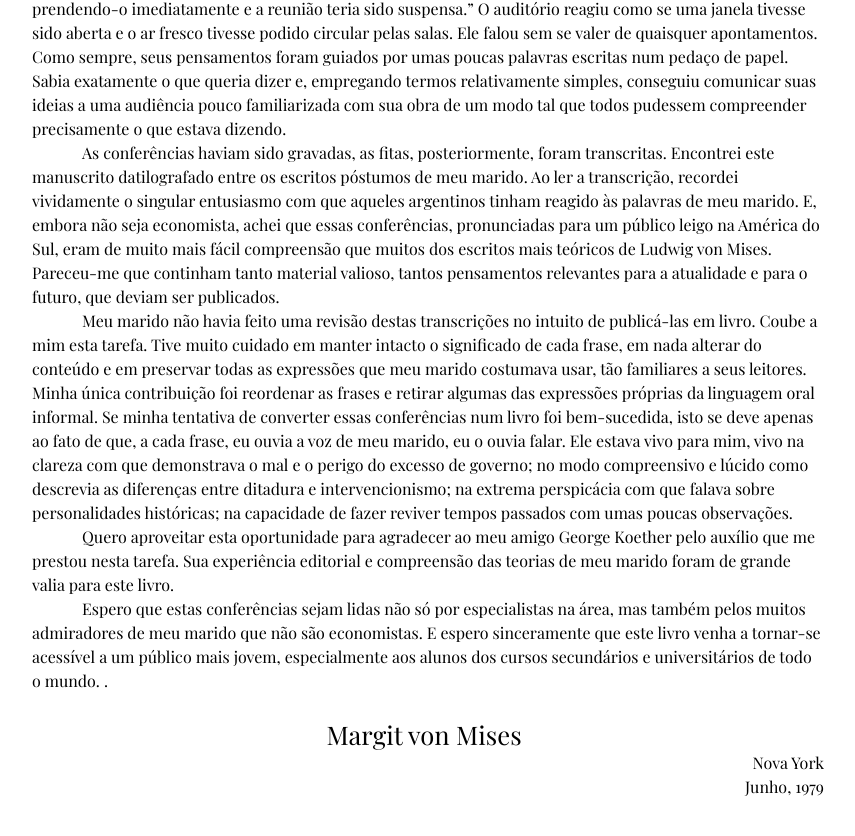
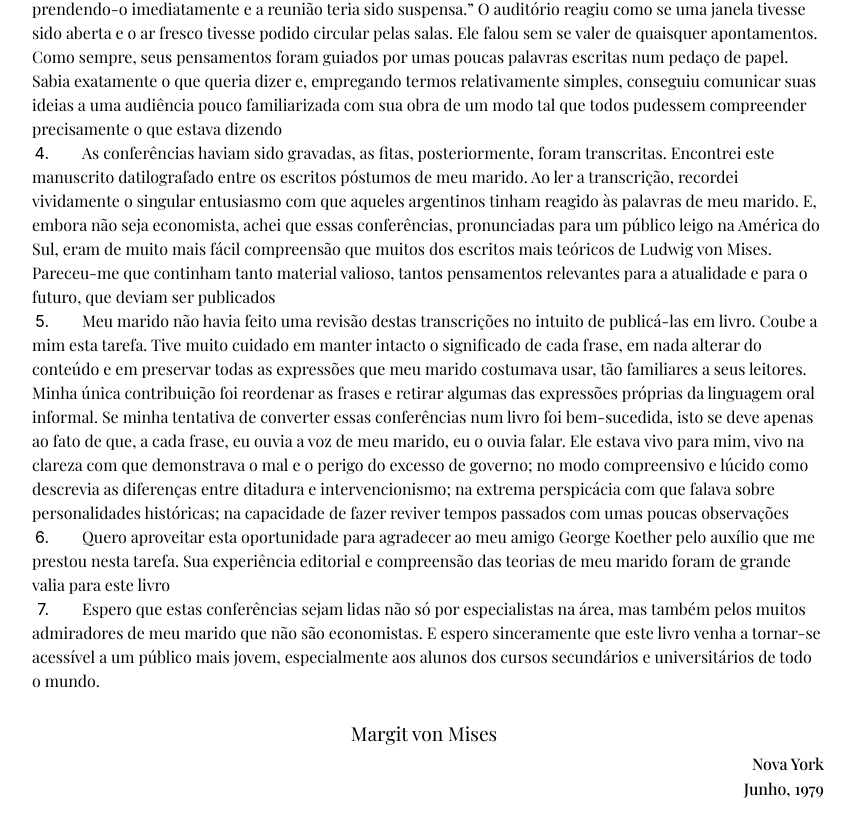
Before and after one commit to irenaldojs/seis-li-oes-mises, a React (Vite) app: page /prefacio in a window 1280 px wide. Shown: the part 636-1472 px from the top of the page, without its empty margins (216-1071 px from the left). Built offline with nearby package versions, Linux system fonts and the light colour scheme; a web font is replaced by a local one.

Commit message:
ajust mark color

```diff
--- a/src/components/ContainerComponent/index.tsx
+++ b/src/components/ContainerComponent/index.tsx
@@ -1,6 +1,7 @@
 import { Bookmark } from "@mui/icons-material";
 import { Box, Typography } from "@mui/material";
 import { useMark } from "../../store/mark";
+import { useMode } from "../../store/mode";
 
 type ContainerComponentProps = {
   children?: React.ReactNode;
@@ -18,6 +19,7 @@ export default function ContainerComponent({
   subtitle,
 }: ContainerComponentProps) {
   const { page, verse, setMark } = useMark((state) => state);
+  const { theme } = useMode((state) => state);
   const pageName = window.location.pathname.split("#")[0];
   const textFormat = text?.split(".\n ").filter((child) => {
     const part = child.trim();
@@ -62,22 +64,28 @@ export default function ContainerComponent({
                   gap={2}
                   sx={{ cursor: "pointer" }}
                   position={"relative"}
+                  color={theme === "light" ? "grey" : "white"}
                   onClick={() => setMark(pageName, index)}
                 >
                   <Box position={"absolute"} alignItems={"start"} right={-50}>
-                    {pageName === page && verse === index && <Bookmark />}
+                    {pageName === page && verse === index && (
+                      <Bookmark color="inherit" />
+                    )}
                   </Box>
 
-                  <Box position={"absolute"} right={-25}>
+                  <Box
+                    position={"absolute"}
+                    right={-25}
+                    color={theme === "light" ? "black" : "white"}
+                  >
                     <span id={index.toString()}>{index + 1 + "."}</span>
                   </Box>
                 </Box>
-                <Typography variant="body1">{child}.</Typography>
+                <Typography variant="body1">{child}</Typography>
               </Box>
             </div>
           ))}
         </Box>
-
         {children}
       </Box>
     </Box>
--- a/src/pages/Capitalismo/index.tsx
+++ b/src/pages/Capitalismo/index.tsx
@@ -457,8 +457,7 @@ métodos do capitalismo, embora essa aplicação não tenha sido
 completa em todos os pontos. Todo país pode experimentar o
 mesmo “milagre” de recuperação econômica, embora eu deva
 insistir em que esta não é fruto de milagre: é fruto da adoção de
-políticas econômicas sólidas, pois que é delas que resulta.
-      `}
+políticas econômicas sólidas, pois que é delas que resulta.`}
     ></ContainerComponent>
   );
 }
--- a/src/pages/Home/index.tsx
+++ b/src/pages/Home/index.tsx
@@ -13,8 +13,8 @@ export default function Home() {
         </Box>
       </Box>
 
-      <Box sx={{ maxWidth: 800, textIndent: 50 }}>
-        <Typography variant="subtitle2">
+      <Box sx={{ maxWidth: 800 }}>
+        <Typography variant="body1">
           As Seis Lições Síntese da obra do grande economista Ludwig von Mises,
           talvez o maior da história, As Seis Lições pode ser considerado a
           melhor introdução ao pensamento do mestre e um grande resumo de sua
@@ -29,7 +29,12 @@ export default function Home() {
           provavelmente, o livro mais vendido do autor.
         </Typography>
         <br />
-        <br />
+      </Box>
+      <Box display={"flex"} justifyContent={"center"}>
+        <Box sx={{ maxWidth: 300 }}>
+          <img src="ludwig-von-mises.jpg" width={"100%"} />
+        </Box>
+      </Box>
       <Box
         display={"flex"}
         flexDirection="column"
@@ -57,7 +62,6 @@ export default function Home() {
           </Link>
         </Typography>
       </Box>
-      </Box>
     </ContainerComponent>
   );
 }
--- a/src/pages/Inflacao/index.tsx
+++ b/src/pages/Inflacao/index.tsx
@@ -592,8 +592,7 @@ estar todos mortos. Aliás, não restam dúvidas de que estaremos
 mesmo mortos. Mas deveríamos cuidar de nossos assuntos
 terrenos – neste breve intervalo em que nos é dado viver – da
 melhor maneira possível. E uma das medidas necessárias para
-esse propósito é abandonar as políticas inflacionárias.
-      `}
+esse propósito é abandonar as políticas inflacionárias.`}
     />
   );
 }
--- a/src/pages/Intervencionismo/index.tsx
+++ b/src/pages/Intervencionismo/index.tsx
@@ -550,8 +550,7 @@ socialistas atribuíram a si mesmas a designação de democracia.
 provavelmente sustentam que o povo está representado na
 pessoa do ditador. Penso que aqui, na Argentina, um ditador
 recebeu a resposta que merecia. Esperamos que outros
-ditadores, em outras nações, recebam resposta semelhante.
-      `}
+ditadores, em outras nações, recebam resposta semelhante.`}
     />
   );
 }
--- a/src/pages/PoliticasEIdeais/index.tsx
+++ b/src/pages/PoliticasEIdeais/index.tsx
@@ -433,8 +433,7 @@ de me dirigir a tão distinta plateia e espero que, dentro de
 alguns anos, o número dos defensores das ideias em prol da
 liberdade tenha crescido consideravelmente, neste e em outros
 países. Quanto a mim, tenho plena confiança no futuro da
-liberdade, tanto política quanto econômica.
-      `}
+liberdade, tanto política quanto econômica.`}
     />
   );
 }
--- a/src/pages/Prefacio/index.tsx
+++ b/src/pages/Prefacio/index.tsx
@@ -83,27 +83,25 @@ especialistas na área, mas também pelos muitos admiradores de
 meu marido que não são economistas. E espero sinceramente
 que este livro venha a tornar-se acessível a um público mais
 jovem, especialmente aos alunos dos cursos secundários e
-universitários de todo o mundo.
-
-      `}
+universitários de todo o mundo.`}
     >
       <br />
       <Typography
-        variant="h5"
+        variant="subtitle1"
         textAlign={"center"}
         fontFamily={"Playfair Display"}
       >
         Margit von Mises
       </Typography>
       <Typography
-        variant="body1"
+        variant="subtitle2"
         textAlign={"right"}
         fontFamily={"Playfair Display"}
       >
         Nova York
       </Typography>
       <Typography
-        variant="body1"
+        variant="subtitle2"
         textAlign={"right"}
         fontFamily={"Playfair Display"}
       >
--- a/src/themeApp.tsx
+++ b/src/themeApp.tsx
@@ -100,6 +100,14 @@ export function appTheme(
         styleOverrides: {
           root: {
             color: theme === "light" ? "black" : "white",
+            variants: [
+              {
+                props: { variant: "body1" },
+                style: {
+                  textIndent: 50,
+                },
+              },
+            ],
           },
         },
       },
```
Also changed, not shown: public/ludwig-von-mises.jpg (added). Lines whose indentation alone changed are shown as unchanged.
